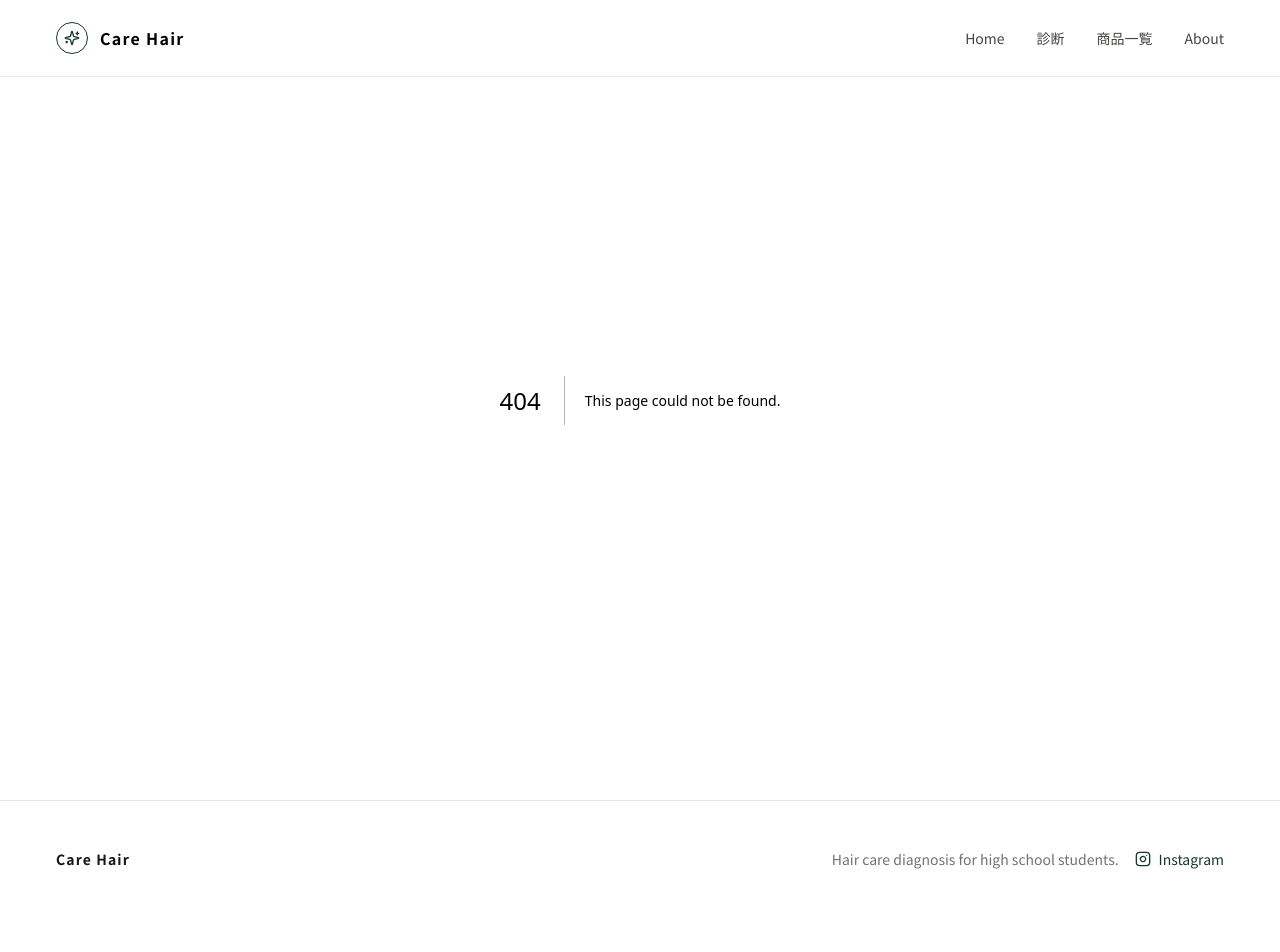
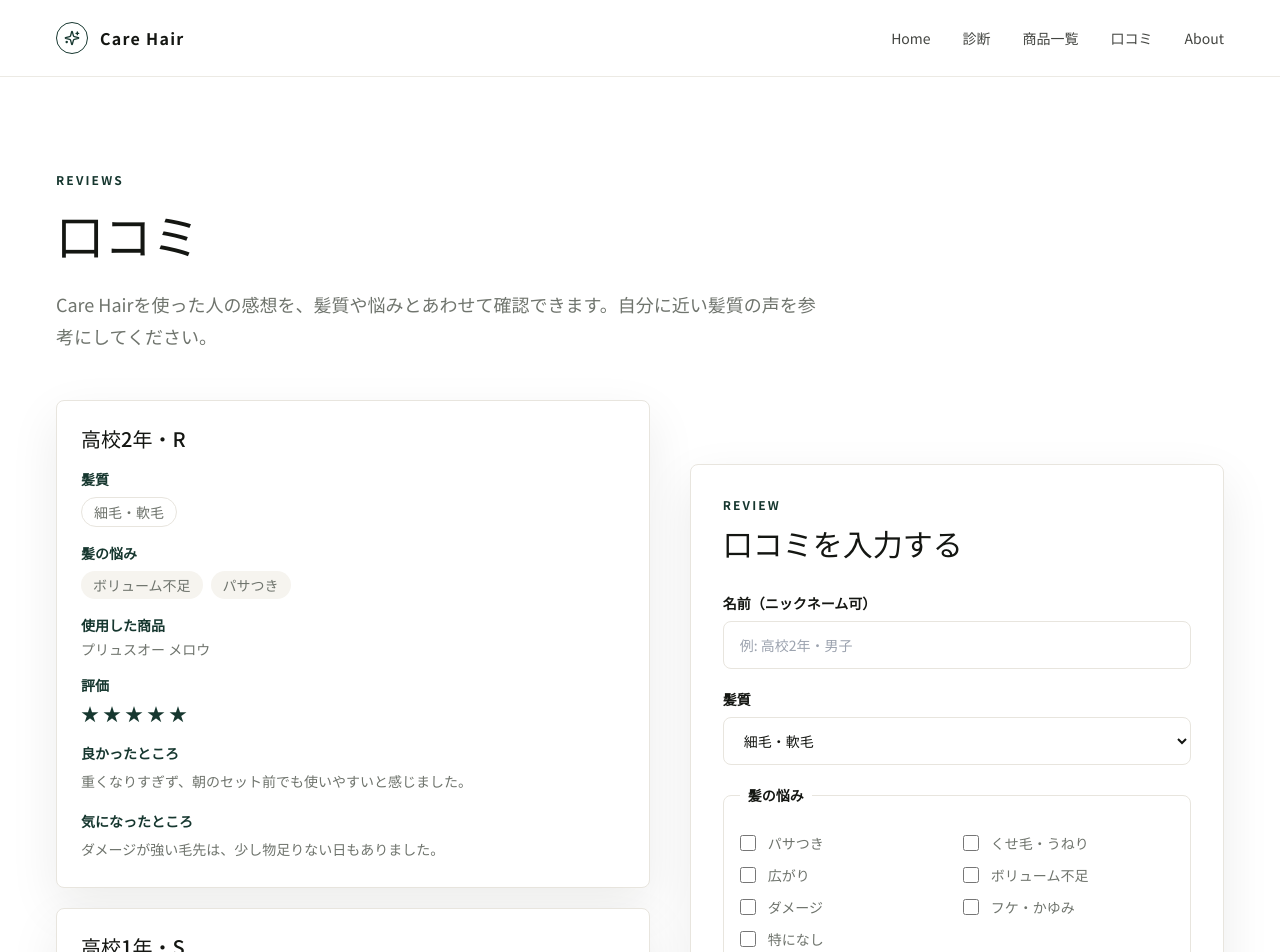
Before and after one commit to gomaabura1102-beep/care-hair, a Next.js app: page /reviews in a window 1280 px wide. Before the commit this address had no page. Shown: the top 952 px of the page. Before the commit the page ends 917 px from the top, so only its background shows below. Built offline with nearby package versions, Linux system fonts and the light colour scheme.

Commit message:
Add reviews page and refine product details

```diff
--- a/app/products/[id]/page.tsx
+++ b/app/products/[id]/page.tsx
@@ -86,8 +86,7 @@ export default function ProductDetailPage({ params }: ProductDetailPageProps) {
                 {[
                   ["香り", content.features.scent],
                   ["仕上がり", content.features.finish],
-                  ["泡立ち", content.features.foam],
-                  ["特徴", content.features.character]
+                  ["泡立ち", content.features.foam]
                 ].map(([label, value]) => (
                   <div key={label} className="grid gap-2 bg-white p-5 md:grid-cols-[140px_1fr]">
                     <b className="text-green">{label}</b>
--- /dev/null
+++ b/app/reviews/page.tsx
@@ -0,0 +1,25 @@
+import type { Metadata } from "next";
+import { SectionHeading } from "@/components/section-heading";
+import { ReviewPageContent } from "@/features/reviews/review-page-content";
+
+export const metadata: Metadata = {
+  title: "口コミ",
+  description: "Care Hairを使用した人の口コミを掲載しています。"
+};
+
+export default function ReviewsPage() {
+  return (
+    <main className="pt-[var(--header-height)]">
+      <section className="py-16 md:py-24">
+        <div className="mx-auto max-w-site px-4">
+          <SectionHeading
+            eyebrow="Reviews"
+            title="口コミ"
+            lead="Care Hairを使った人の感想を、髪質や悩みとあわせて確認できます。自分に近い髪質の声を参考にしてください。"
+          />
+          <ReviewPageContent />
+        </div>
+      </section>
+    </main>
+  );
+}
--- a/app/sitemap.ts
+++ b/app/sitemap.ts
@@ -3,7 +3,7 @@ import { products } from "@/data/products";
 
 export default function sitemap(): MetadataRoute.Sitemap {
   const baseUrl = "https://care-hair.example.com";
-  const pages = ["", "/diagnosis", "/products", "/about"];
+  const pages = ["", "/diagnosis", "/products", "/reviews", "/about"];
 
   return [
     ...pages.map((path) => ({
--- a/components/site-header.tsx
+++ b/components/site-header.tsx
@@ -9,6 +9,7 @@ const links = [
   { href: "/", label: "Home" },
   { href: "/diagnosis", label: "診断" },
   { href: "/products", label: "商品一覧" },
+  { href: "/reviews", label: "口コミ" },
   { href: "/about", label: "About" }
 ];
 
--- /dev/null
+++ b/data/reviews.ts
@@ -0,0 +1,45 @@
+import type { ReviewHairType } from "@/data/review-form-options";
+
+export type UserReview = {
+  id: string;
+  name: string;
+  hairType: ReviewHairType;
+  concerns: string[];
+  product: string;
+  rating: number;
+  good: string;
+  concern: string;
+};
+
+export const initialReviews: UserReview[] = [
+  {
+    id: "review-1",
+    name: "高校2年・R",
+    hairType: "fine",
+    concerns: ["ボリューム不足", "パサつき"],
+    product: "プリュスオー メロウ",
+    rating: 5,
+    good: "重くなりすぎず、朝のセット前でも使いやすいと感じました。",
+    concern: "ダメージが強い毛先は、少し物足りない日もありました。"
+  },
+  {
+    id: "review-2",
+    name: "高校1年・S",
+    hairType: "normal",
+    concerns: ["広がり", "くせ毛・うねり"],
+    product: "THE ANSWER",
+    rating: 4,
+    good: "湿気がある日でもまとまりやすく、指通りもよかったです。",
+    concern: "軽い仕上がりが好きな人には少ししっとり感じるかもしれません。"
+  },
+  {
+    id: "review-3",
+    name: "高校3年・K",
+    hairType: "coarse",
+    concerns: ["広がり", "ダメージ"],
+    product: "THE ANSWER SS",
+    rating: 5,
+    good: "硬い髪でもまとまりやすく、ドライヤー後の広がりが気になりにくかったです。",
+    concern: "使う量が多いと少し重く感じることがありました。"
+  }
+];
--- a/features/reviews/product-review-form.tsx
+++ b/features/reviews/product-review-form.tsx
@@ -4,9 +4,15 @@ import { useMemo, useState } from "react";
 import type { FormEvent } from "react";
 import { Button } from "@/components/ui/button";
 import { concernOptions, hairTypeOptions, hairTypeProducts, type ReviewHairType } from "@/data/review-form-options";
+import type { UserReview } from "@/data/reviews";
 
-export function ProductReviewForm() {
+type ProductReviewFormProps = {
+  onSubmitReview?: (review: UserReview) => void;
+};
+
+export function ProductReviewForm({ onSubmitReview }: ProductReviewFormProps) {
   const [hairType, setHairType] = useState<ReviewHairType>("fine");
+  const [concerns, setConcerns] = useState<string[]>([]);
   const [rating, setRating] = useState(5);
   const [sent, setSent] = useState(false);
 
@@ -14,10 +20,30 @@ export function ProductReviewForm() {
 
   const submit = (event: FormEvent<HTMLFormElement>) => {
     event.preventDefault();
-    event.currentTarget.reset();
+    const formData = new FormData(event.currentTarget);
+    const review: UserReview = {
+      id: `review-${Date.now()}`,
+      name: String(formData.get("name") || "匿名"),
+      hairType,
+      concerns,
+      product: String(formData.get("product") || productOptions[0]),
+      rating,
+      good: String(formData.get("good") || ""),
+      concern: String(formData.get("concern") || "")
+    };
+
+    onSubmitReview?.(review);
     setHairType("fine");
+    setConcerns([]);
     setRating(5);
     setSent(true);
+    event.currentTarget.reset();
+  };
+
+  const toggleConcern = (concern: string) => {
+    setConcerns((current) =>
+      current.includes(concern) ? current.filter((item) => item !== concern) : [...current, concern]
+    );
   };
 
   return (
@@ -40,7 +66,10 @@ export function ProductReviewForm() {
           <select
             name="hairType"
             value={hairType}
-            onChange={(event) => setHairType(event.target.value as ReviewHairType)}
+            onChange={(event) => {
+              setHairType(event.target.value as ReviewHairType);
+              setSent(false);
+            }}
             className="min-h-12 rounded-brand border border-line bg-white px-4 font-normal outline-none transition focus:border-green"
           >
             {hairTypeOptions.map((option) => (
@@ -56,7 +85,14 @@ export function ProductReviewForm() {
           <div className="mt-3 grid gap-3 sm:grid-cols-2">
             {concernOptions.map((concern) => (
               <label key={concern} className="flex items-center gap-3 text-sm text-muted">
-                <input name="concerns" type="checkbox" value={concern} className="h-4 w-4 accent-green" />
+                <input
+                  name="concerns"
+                  type="checkbox"
+                  value={concern}
+                  checked={concerns.includes(concern)}
+                  onChange={() => toggleConcern(concern)}
+                  className="h-4 w-4 accent-green"
+                />
                 {concern}
               </label>
             ))}
@@ -118,7 +154,7 @@ export function ProductReviewForm() {
         </label>
 
         <Button type="submit">口コミを送信する</Button>
-        {sent && <p className="text-sm text-green">入力内容を受け付けました。実運用時は保存先と接続してください。</p>}
+        {sent && <p className="text-sm text-green">口コミを追加しました。</p>}
       </form>
     </section>
   );
--- /dev/null
+++ b/features/reviews/review-page-content.tsx
@@ -0,0 +1,86 @@
+"use client";
+
+import { useState } from "react";
+import { hairTypeOptions } from "@/data/review-form-options";
+import { initialReviews, type UserReview } from "@/data/reviews";
+import { ProductReviewForm } from "@/features/reviews/product-review-form";
+
+const hairTypeLabel = Object.fromEntries(hairTypeOptions.map((option) => [option.value, option.label]));
+
+function Rating({ value }: { value: number }) {
+  return (
+    <div className="flex gap-1 text-lg text-green" aria-label={`${value}点`}>
+      {[1, 2, 3, 4, 5].map((star) => (
+        <span key={star} className={star <= value ? "text-green" : "text-line"}>
+          ★
+        </span>
+      ))}
+    </div>
+  );
+}
+
+function ReviewCard({ review }: { review: UserReview }) {
+  return (
+    <article className="rounded-brand border border-line bg-white p-5 shadow-brand sm:p-6">
+      <h2 className="text-xl font-medium">{review.name}</h2>
+
+      <div className="mt-4 grid gap-4 text-sm">
+        <div>
+          <p className="mb-2 font-semibold text-green">髪質</p>
+          <span className="inline-flex rounded-full border border-line px-3 py-1 text-muted">
+            {hairTypeLabel[review.hairType]}
+          </span>
+        </div>
+
+        <div>
+          <p className="mb-2 font-semibold text-green">髪の悩み</p>
+          <div className="flex flex-wrap gap-2">
+            {review.concerns.map((concern) => (
+              <span key={concern} className="rounded-full bg-soft px-3 py-1 text-muted">
+                {concern}
+              </span>
+            ))}
+          </div>
+        </div>
+
+        <div>
+          <p className="font-semibold text-green">使用した商品</p>
+          <p className="mt-1 text-muted">{review.product}</p>
+        </div>
+
+        <div>
+          <p className="mb-1 font-semibold text-green">評価</p>
+          <Rating value={review.rating} />
+        </div>
+
+        <div>
+          <p className="font-semibold text-green">良かったところ</p>
+          <p className="mt-1 leading-7 text-muted">{review.good}</p>
+        </div>
+
+        <div>
+          <p className="font-semibold text-green">気になったところ</p>
+          <p className="mt-1 leading-7 text-muted">{review.concern}</p>
+        </div>
+      </div>
+    </article>
+  );
+}
+
+export function ReviewPageContent() {
+  const [reviews, setReviews] = useState<UserReview[]>(initialReviews);
+
+  return (
+    <div className="grid gap-10 lg:grid-cols-[1fr_.9fr] lg:items-start">
+      <div className="grid gap-5">
+        {reviews.map((review) => (
+          <ReviewCard key={review.id} review={review} />
+        ))}
+      </div>
+
+      <div className="lg:sticky lg:top-28">
+        <ProductReviewForm onSubmitReview={(review) => setReviews((current) => [review, ...current])} />
+      </div>
+    </div>
+  );
+}
```
